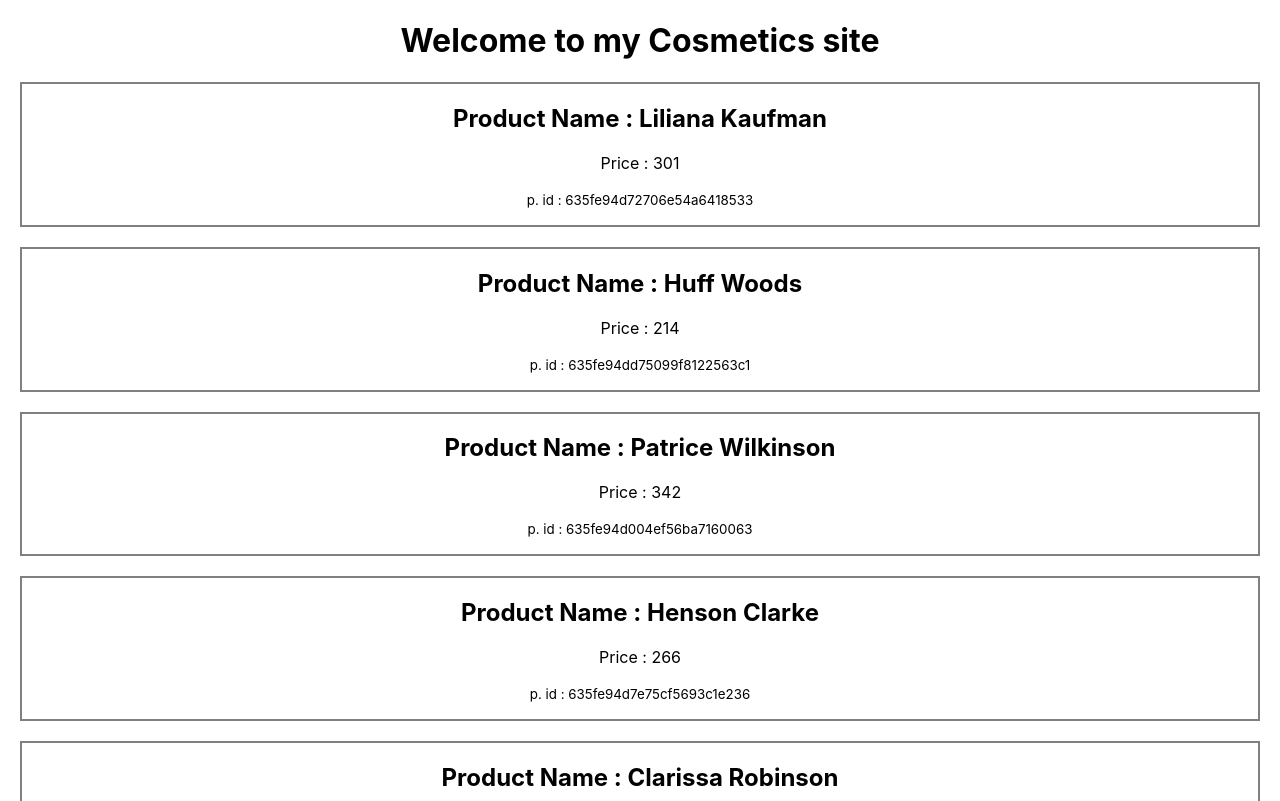
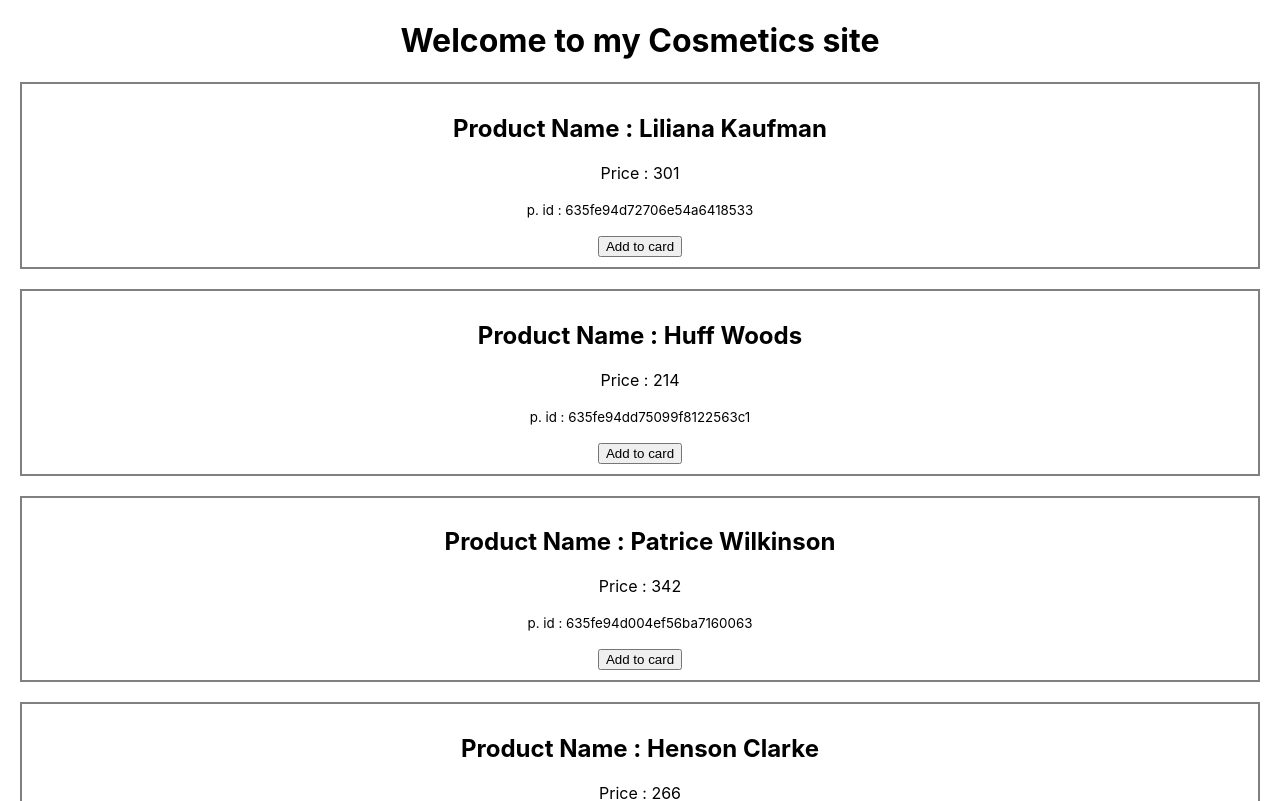
Before and after one commit to Riday1/Es6-modules-47.5, a React (Create React App) app: page / in a window 1280 px wide. Shown: the top 801 px of the page. Built offline with nearby package versions, Linux system fonts and the light colour scheme.

Commit message:
parameter is added into the event handler

```diff
--- a/src/Components/Cosmetic/Cosmetic.js
+++ b/src/Components/Cosmetic/Cosmetic.js
@@ -2,14 +2,25 @@ import React from 'react';
 
 const Cosmetic = (props) => {
     const { id, name, price } = props.cosmetic;
+    const addToCard = (id) => {
+        const value = localStorage.getItem(id);
+        if (value) {
+            localStorage.setItem(id, +value + 1);
+            console.log(value)
+        }
+        else {
+            localStorage.setItem(id, 1);
+        }
+    }
     return (
-        <div style={{ border: '2px solid gray ', margin: '20px' }}>
+        <div style={{ border: '2px solid gray ', margin: '20px', padding: '10px' }}>
             <h2>Product Name : {name}</h2>
             <p>Price : {price}</p>
             <p><small>p. id : {id}</small></p>
+            <button onClick={() => addToCard(id)}>Add to card</button>
         </div>
     );
 };
 
 export default Cosmetic;
-export { Cosmetic }
+export { Cosmetic };
```
